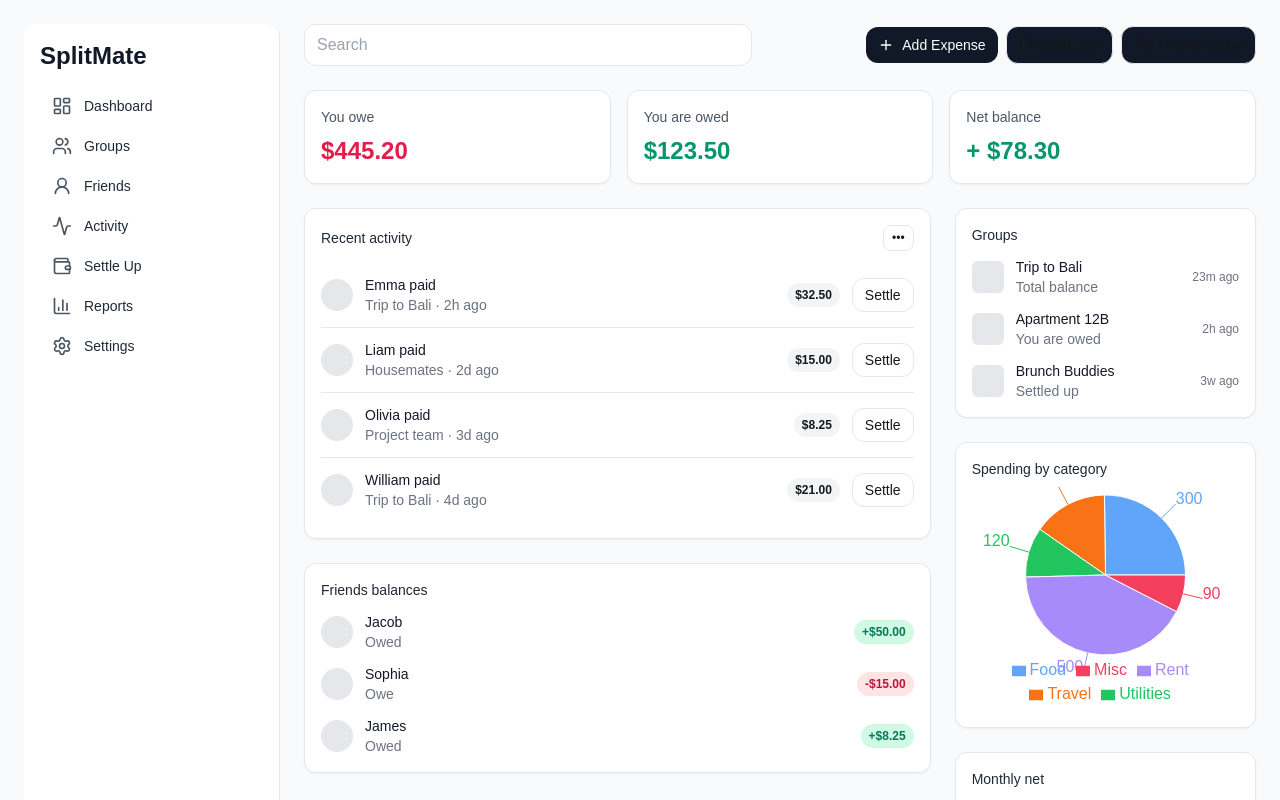
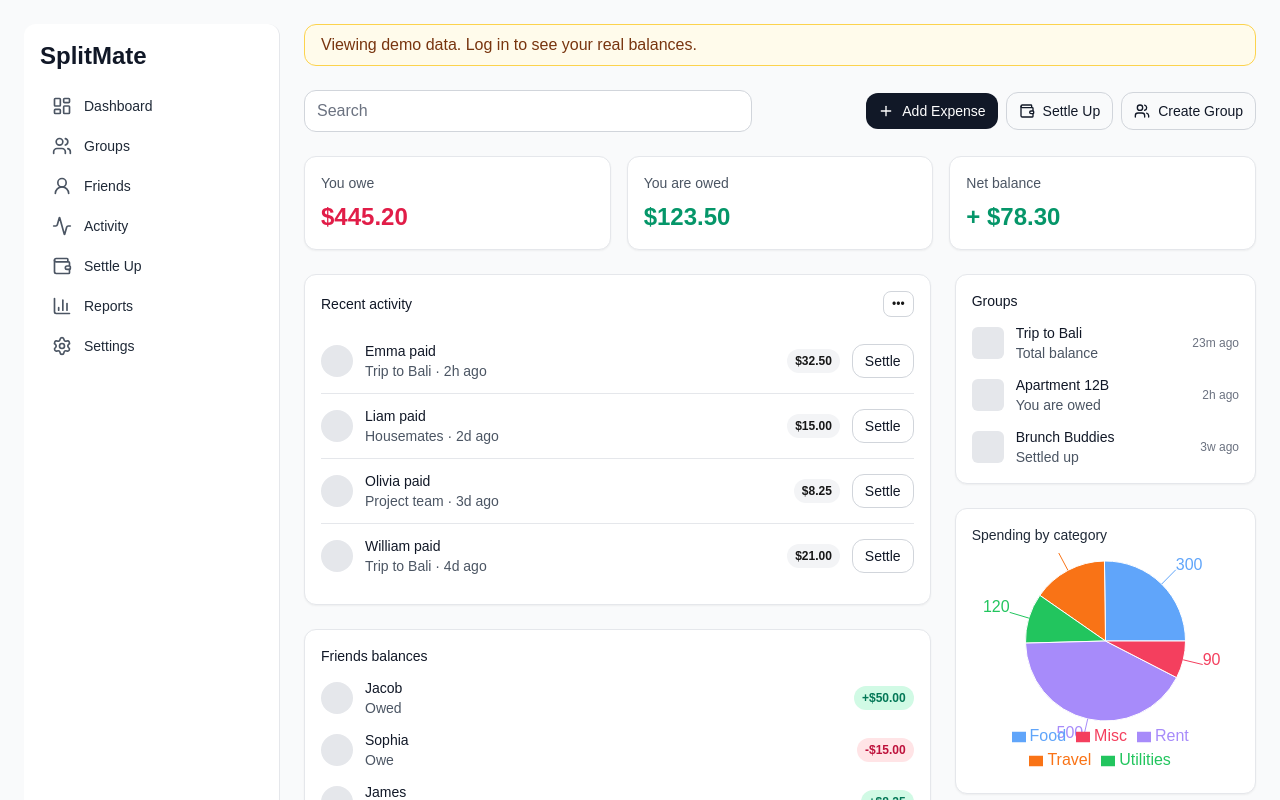
Before and after one commit to VietCT04/Splitz, a Next.js app in the folder frontend/: page /dashboard in a window 1280 px wide. Shown: the top 800 px of the page. Built offline with nearby package versions, Linux system fonts and the light colour scheme.

Commit message:
Frontend: Make demo for non log-in user

```diff
--- a/frontend/src/app/components/auth/LoginForm.tsx
+++ b/frontend/src/app/components/auth/LoginForm.tsx
@@ -26,7 +26,9 @@ export default function LoginForm(): React.JSX.Element {
       // show an error UI if you like
       return;
     }
-
+    const { accessToken } = await res.json();
+    localStorage.setItem("access_token", accessToken);
+    console.log(accessToken);
     // Replace so back button won't return to login
     router.replace(next);
   };
--- a/frontend/src/app/dashboard/page.tsx
+++ b/frontend/src/app/dashboard/page.tsx
@@ -1,20 +1,40 @@
+"use client";
+
+import { useEffect, useState } from "react";
 import Sidebar from "../components/dashboard/Sidebar";
 import StatCard from "../components/dashboard/StatCard";
 import SpendingByCategoryChart from "../components/dashboard/SpendingByCategoryChart";
+// fix casing if needed:
 import MonthlyNetChart from "../components/dashboard/MonthLyNetChart";
 import { Plus, Wallet, Users } from "lucide-react";
 
-export default function DashboardPage() {
-  // --- mock data (replace with real data later) ---
-  const spending = [
+// -------- types (optional but helpful) --------
+type Dash = {
+  spending: { name: string; value: number }[];
+  monthly: { day: string; value: number }[];
+  activity: {
+    name: string;
+    action: string;
+    detail: string;
+    time: string;
+    amount: number;
+  }[];
+  friends: { name: string; amount: number; type: "owed" | "owe" }[];
+  groups: { name: string; status: string; updated: string }[];
+  stats: { youOwe: number; youAreOwed: number; net: number };
+};
+// ---------------------------------------------
+
+function getMock(): Dash {
+  return {
+    spending: [
       { name: "Food", value: 300 },
       { name: "Travel", value: 180 },
       { name: "Utilities", value: 120 },
       { name: "Rent", value: 500 },
       { name: "Misc", value: 90 },
-  ];
-
-  const monthly = [
+    ],
+    monthly: [
       { day: "S", value: 20 },
       { day: "M", value: -5 },
       { day: "T", value: 12 },
@@ -22,9 +42,8 @@ export default function DashboardPage() {
       { day: "T", value: 8 },
       { day: "F", value: 25 },
       { day: "S", value: 14 },
-  ];
-
-  const activity = [
+    ],
+    activity: [
       {
         name: "Emma",
         action: "paid",
@@ -53,41 +72,73 @@ export default function DashboardPage() {
         time: "4d",
         amount: 21.0,
       },
-  ];
-
-  const friends = [
-    { name: "Jacob", amount: 50, type: "owed" as const },
-    { name: "Sophia", amount: -15, type: "owe" as const },
-    { name: "James", amount: 8.25, type: "owed" as const },
-  ];
-
-  const groups = [
+    ],
+    friends: [
+      { name: "Jacob", amount: 50, type: "owed" },
+      { name: "Sophia", amount: -15, type: "owe" },
+      { name: "James", amount: 8.25, type: "owed" },
+    ],
+    groups: [
       { name: "Trip to Bali", status: "Total balance", updated: "23m ago" },
       { name: "Apartment 12B", status: "You are owed", updated: "2h ago" },
       { name: "Brunch Buddies", status: "Settled up", updated: "3w ago" },
-  ];
-  // -------------------------------------------------
+    ],
+    stats: { youOwe: 445.2, youAreOwed: 123.5, net: 78.3 },
+  };
+}
+
+export default function DashboardPage() {
+  const [data, setData] = useState<Dash>(getMock());
+  const [isDemo, setIsDemo] = useState(true);
+
+  useEffect(() => {
+    const token = localStorage.getItem("access_token");
+    if (!token) return;
+
+    (async () => {
+      try {
+        const res = await fetch("http://localhost:8080/api/dashboard", {
+          headers: { Authorization: `Bearer ${token}` },
+          // no cookies, so:
+          credentials: "omit",
+        });
+        if (!res.ok) throw new Error("unauthorized");
+        const real: Dash = await res.json();
+        setData(real);
+        setIsDemo(false);
+      } catch {
+        // leave mock data
+        setIsDemo(true);
+      }
+    })();
+  }, []);
 
   return (
     <div className="min-h-screen bg-gray-50">
       <div className="mx-auto flex max-w-7xl gap-6 p-4 md:p-6">
         <Sidebar />
         <main className="flex-1 space-y-6">
+          {isDemo && (
+            <div className="rounded-xl border border-amber-300 bg-amber-50 px-4 py-2 text-amber-900">
+              Viewing demo data. Log in to see your real balances.
+            </div>
+          )}
+
           {/* top bar */}
           <div className="flex items-center justify-between">
             <input
               type="search"
               placeholder="Search"
-              className="w-full max-w-md rounded-xl border bg-white px-3 py-2 placeholder:text-black-500"
+              className="w-full max-w-md rounded-xl border border-gray-300 bg-white px-3 py-2 text-gray-900 placeholder:text-gray-500"
             />
             <div className="ml-4 flex items-center gap-2">
-              <button className="inline-flex items-center gap-2 rounded-xl bg-gray-900 px-3 py-2 text-sm font-medium text-white">
+              <button className="inline-flex items-center gap-2 rounded-xl bg-gray-900 px-3 py-2 text-sm font-medium text-white hover:bg-black">
                 <Plus className="h-4 w-4" /> Add Expense
               </button>
-              <button className="inline-flex items-center gap-2 rounded-xl bg-gray-900 border px-3 py-2 text-sm font-medium ">
+              <button className="inline-flex items-center gap-2 rounded-xl border border-gray-300 px-3 py-2 text-sm font-medium text-gray-900 hover:bg-gray-50">
                 <Wallet className="h-4 w-4" /> Settle Up
               </button>
-              <button className="inline-flex items-center gap-2 rounded-xl bg-gray-900 border px-3 py-2 text-sm font-medium">
+              <button className="inline-flex items-center gap-2 rounded-xl border border-gray-300 px-3 py-2 text-sm font-medium text-gray-900 hover:bg-gray-50">
                 <Users className="h-4 w-4" /> Create Group
               </button>
             </div>
@@ -95,26 +146,44 @@ export default function DashboardPage() {
 
           {/* stats */}
           <div className="grid grid-cols-1 gap-4 sm:grid-cols-2 lg:grid-cols-3">
-            <StatCard title="You owe" value="$445.20" variant="danger" />
-            <StatCard title="You are owed" value="$123.50" variant="success" />
-            <StatCard title="Net balance" value="+ $78.30" variant="success" />
+            <StatCard
+              title="You owe"
+              value={`$${data.stats.youOwe.toFixed(2)}`}
+              variant="danger"
+            />
+            <StatCard
+              title="You are owed"
+              value={`$${data.stats.youAreOwed.toFixed(2)}`}
+              variant="success"
+            />
+            <StatCard
+              title="Net balance"
+              value={`${data.stats.net >= 0 ? "+" : "-"} $${Math.abs(
+                data.stats.net
+              ).toFixed(2)}`}
+              variant="success"
+            />
           </div>
 
+          {/* ...use data.activity, data.friends, data.groups, data.spending, data.monthly exactly like before... */}
           {/* main grid */}
           <div className="grid grid-cols-1 gap-6 lg:grid-cols-3">
+            {/* LEFT: activity + friends */}
             <section className="lg:col-span-2 space-y-6">
-              {/* recent activity */}
+              {/* Recent activity */}
               <div className="rounded-xl border bg-white p-4 shadow-sm">
                 <div className="flex items-center justify-between">
-                  <h3 className="text-sm font-medium text-gray-800">
+                  <h3 className="text-sm font-medium text-gray-900">
                     Recent activity
                   </h3>
-                  <button className="rounded-lg border px-2 py-1 text-xs">
+                  <button className="rounded-lg border border-gray-300 px-2 py-1 text-xs">
                     •••
                   </button>
                 </div>
+
                 <ul className="mt-3 divide-y">
-                  {activity.map((a, i) => (
+                  {data.activity.length ? (
+                    data.activity.map((a, i) => (
                       <li
                         key={i}
                         className="flex items-center justify-between py-3"
@@ -125,7 +194,7 @@ export default function DashboardPage() {
                             <p className="font-medium text-gray-900">
                               {a.name} {a.action}
                             </p>
-                          <p className="text-gray-500">
+                            <p className="text-gray-600">
                               {a.detail} · {a.time} ago
                             </p>
                           </div>
@@ -134,28 +203,36 @@ export default function DashboardPage() {
                           <span className="rounded-full bg-gray-100 px-2 py-1 text-xs font-semibold">
                             ${a.amount.toFixed(2)}
                           </span>
-                        <button className="rounded-xl border px-3 py-1.5 text-sm">
+                          <button className="rounded-xl border border-gray-300 px-3 py-1.5 text-sm text-gray-900 hover:bg-gray-50">
                             Settle
                           </button>
                         </div>
                       </li>
-                  ))}
+                    ))
+                  ) : (
+                    <li className="py-6 text-center text-sm text-gray-500">
+                      No activity yet
+                    </li>
+                  )}
                 </ul>
               </div>
 
-              {/* friends balances */}
+              {/* Friends balances */}
               <div className="rounded-xl border bg-white p-4 shadow-sm">
-                <h3 className="text-sm font-medium text-gray-800">
+                <h3 className="text-sm font-medium text-gray-900">
                   Friends balances
                 </h3>
                 <ul className="mt-3 space-y-3">
-                  {friends.map((f, i) => (
+                  {data.friends.length ? (
+                    data.friends.map((f, i) => (
                       <li key={i} className="flex items-center justify-between">
                         <div className="flex items-center gap-3">
                           <div className="h-8 w-8 rounded-full bg-gray-200" />
                           <div className="text-sm">
-                          <p className="font-medium text-gray-900">{f.name}</p>
-                          <p className="text-gray-500">
+                            <p className="font-medium text-gray-900">
+                              {f.name}
+                            </p>
+                            <p className="text-gray-600">
                               {f.type === "owed" ? "Owed" : "Owe"}
                             </p>
                           </div>
@@ -171,33 +248,48 @@ export default function DashboardPage() {
                           {Math.abs(f.amount).toFixed(2)}
                         </span>
                       </li>
-                  ))}
+                    ))
+                  ) : (
+                    <li className="py-4 text-sm text-gray-500">
+                      No friends yet
+                    </li>
+                  )}
                 </ul>
               </div>
             </section>
 
-            {/* right column */}
+            {/* RIGHT: groups + charts */}
             <aside className="space-y-6">
               <div className="rounded-xl border bg-white p-4 shadow-sm">
-                <h3 className="text-sm font-medium text-gray-800">Groups</h3>
+                <h3 className="text-sm font-medium text-gray-900">Groups</h3>
                 <ul className="mt-3 space-y-3">
-                  {groups.map((g, i) => (
+                  {data.groups.length ? (
+                    data.groups.map((g, i) => (
                       <li key={i} className="flex items-center justify-between">
                         <div className="flex items-center gap-3">
                           <div className="h-8 w-8 rounded-md bg-gray-200" />
                           <div className="text-sm">
-                          <p className="font-medium text-gray-900">{g.name}</p>
-                          <p className="text-gray-500">{g.status}</p>
+                            <p className="font-medium text-gray-900">
+                              {g.name}
+                            </p>
+                            <p className="text-gray-600">{g.status}</p>
                           </div>
                         </div>
-                      <span className="text-xs text-gray-500">{g.updated}</span>
+                        <span className="text-xs text-gray-500">
+                          {g.updated}
+                        </span>
                       </li>
-                  ))}
+                    ))
+                  ) : (
+                    <li className="py-4 text-sm text-gray-500">
+                      You haven’t joined any groups
+                    </li>
+                  )}
                 </ul>
               </div>
 
-              <SpendingByCategoryChart data={spending} />
-              <MonthlyNetChart data={monthly} />
+              <SpendingByCategoryChart data={data.spending} />
+              <MonthlyNetChart data={data.monthly} />
             </aside>
           </div>
         </main>
```
Lines whose indentation alone changed are shown as unchanged.
